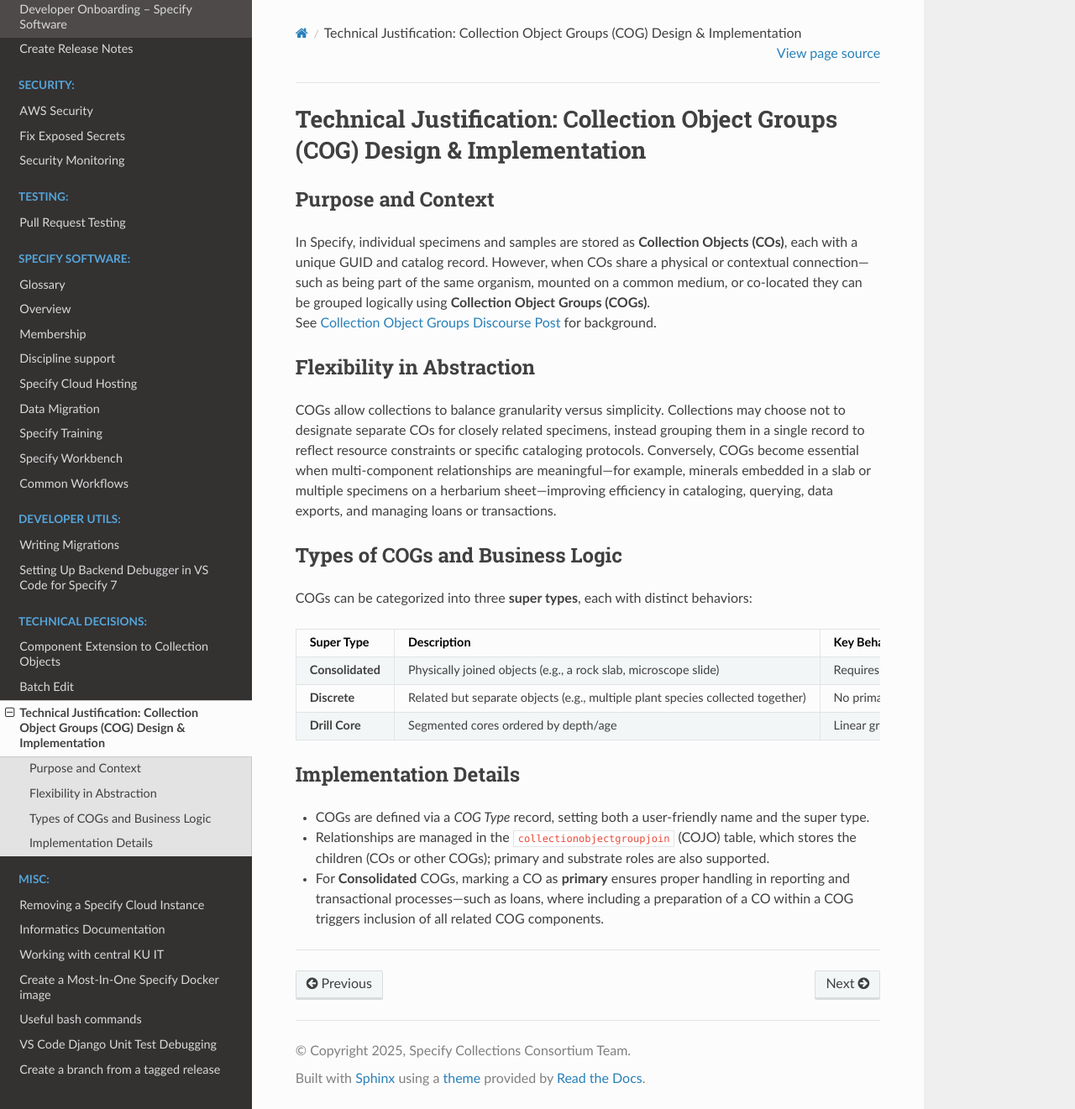
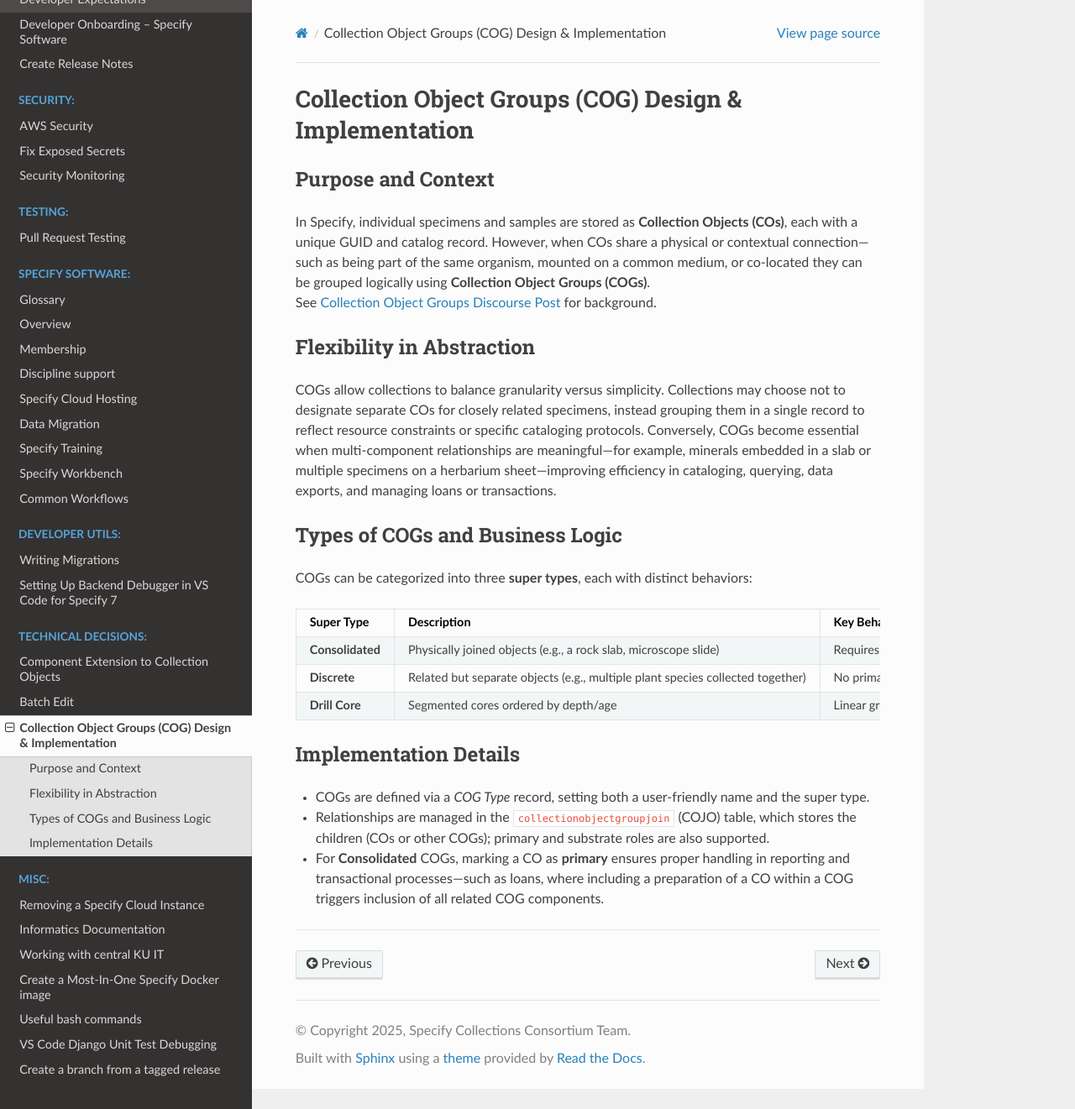
Before and after one commit to specify/specify.github.io, a Sphinx documentation site: the page built from sphinx/technical_decisions/cog.md, in a window 1280 px wide and 1321 px high. Shown: the whole window at 84% size. Built offline with Sphinx 7.4.7 and the Read the Docs theme 3.1.0, drawn with Linux system fonts in a browser that asks for light colours.

Commit message:
Update cog.md

```diff
--- a/sphinx/technical_decisions/cog.md
+++ b/sphinx/technical_decisions/cog.md
@@ -1,4 +1,4 @@
-# Technical Justification: Collection Object Groups (COG) Design & Implementation
+# Collection Object Groups (COG) Design & Implementation
 
 ## Purpose and Context
 
```
